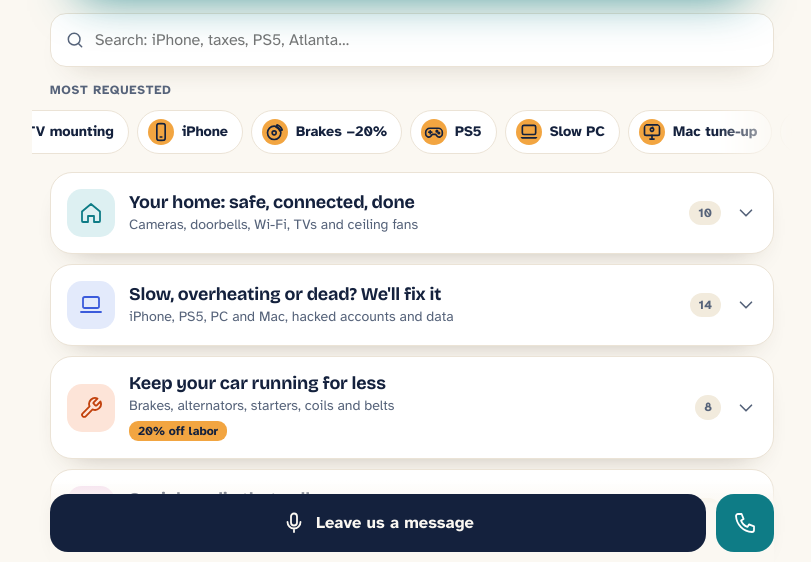
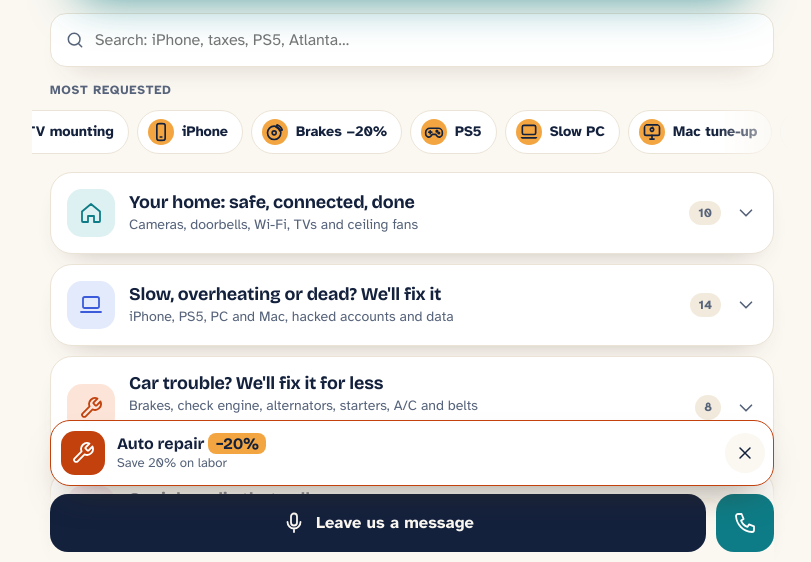
Before and after one commit to botjosean/fixandogopro, a plain HTML site: page go/index.html in a window 1280 px wide. Shown: the part 236-798 px from the top of the page, without its empty margins (228-1039 px from the left). Drawn offline with nearby package versions, Linux system fonts and the light colour scheme.

Commit message:
Mecanica: textos orientados al problema del cliente, aviso -20% con X en la pagina del QR; portada sin otros cambios
Co-Authored-By: Claude Opus 5.5 <noreply@anthropic.com>
Claude-Session: https://claude.ai/code/session_01BhoMyBTvyHh3aJwdKachGz

```diff
--- a/config.js
+++ b/config.js
@@ -209,17 +209,17 @@ const S = {
     ]
   },
   auto:{
-    es:{t:"Tu carro andando, sin precios de taller", d:"Frenos, alternador, arranque, bobinas, compresor y correas. Mecánica sencilla, bien hecha y a buen precio. Escríbenos y te cotizamos.", tile:"Frenos, alternador, arranque, bobinas y correas", promo:"20% de descuento en mano de obra"},
-    en:{t:"Keep your car running for less", d:"Brakes, alternators, starters, coils, A/C compressors and belts. Simple auto repair, done right at a fair price. Message us for a quote.", tile:"Brakes, alternators, starters, coils and belts", promo:"20% off labor"},
+    es:{t:"¿Problemas con tu carro? Te lo arreglamos", d:"Frenos, luz de check engine, batería y alternador, arranque, aire acondicionado y correas. Trabajo honesto, buen precio y te cotizamos antes de empezar.", tile:"Frenos, check engine, alternador, arranque, aire y correas", promo:"20% de descuento en mano de obra"},
+    en:{t:"Car trouble? We'll fix it for less", d:"Brakes, check engine light, batteries and alternators, starters, A/C and belts. Honest work, fair prices and a quote before we start.", tile:"Brakes, check engine, alternators, starters, A/C and belts", promo:"Save 20% on labor"},
     items:[
-      ["brake",{es:["Cambio de frenos","Pastillas y discos. ¿Chilla o vibra al frenar? Escríbenos"],en:["Brake replacement","Pads and rotors. Squeaking or shaking when you brake? Message us"],kw:"freno frenos pastillas discos balatas brakes brake pads rotors mecanica mecanico carro auto car mechanic"}],
-      ["battery",{es:["Alternador o batería","Si la batería no carga o se prenden luces en el tablero"],en:["Alternator or battery","Battery not charging or warning lights on the dash"],kw:"alternador bateria carga alternator battery charging mecanica carro car"}],
-      ["key",{es:["Motor de arranque","Para el carro que hace clic y no prende"],en:["Starter replacement","For the car that clicks and won't start"],kw:"arranque marcha starter no prende no arranca won't start mecanica carro car"}],
-      ["plug",{es:["Bobinas y bujías","Si el carro tiembla, falla o gasta mucha gasolina"],en:["Ignition coils and spark plugs","Rough idle, misfires or poor gas mileage"],kw:"bobina bobinas bujias coil coils spark plugs misfire tiembla falla mecanica carro car"}],
-      ["snow",{es:["Aire acondicionado que no enfría","Cambio de compresor del aire"],en:["A/C not blowing cold?","A/C compressor replacement"],kw:"aire acondicionado compresor ac a/c compressor mecanica carro car"}],
-      ["belt",{es:["Correa del tiempo y correa de accesorios","Cámbiala a tiempo y evita un daño grande en el motor"],en:["Timing belt and serpentine belt","Replace it on time and avoid major engine damage"],kw:"correa banda tiempo distribucion timing belt serpentine mecanica carro car"}],
-      ["gauge",{es:["Revisión y luz de check engine","Leemos el código con escáner y te decimos qué tiene"],en:["Inspection and check engine light","We scan the code and tell you what's wrong"],kw:"revision diagnostico escaner check engine luz inspection diagnostic scan mecanica carro car"}],
-      ["oil",{es:["Cambio de aceite y filtros",""],en:["Oil and filter change",""],kw:"aceite filtro oil change filter mecanica carro car"}]
+      ["brake",{es:["¿Tus frenos chillan o rechinan?","Cambio de pastillas y discos"],en:["Brakes squeaking or grinding?","Brake pads and rotors replaced"],kw:"freno frenos pastillas discos balatas rechinan chillan brakes brake pads rotors grinding mecanica mecanico carro auto car mechanic repair"}],
+      ["gauge",{es:["¿Se prendió la luz de check engine?","La revisamos con escáner y te decimos qué tiene"],en:["Check engine light on?","We scan it and tell you what's wrong"],kw:"revision diagnostico escaner check engine luz inspection diagnostic scan mecanica mecanico carro auto car mechanic repair"}],
+      ["battery",{es:["¿La batería se descarga sola?","Cambio de alternador y batería"],en:["Battery keeps dying?","Alternator and battery replacement"],kw:"alternador bateria carga descarga alternator battery dying charging mecanica carro auto car repair"}],
+      ["key",{es:["¿Hace clic y no prende?","Cambio de motor de arranque"],en:["Car clicks but won't start?","Starter replacement"],kw:"arranque marcha starter no prende no arranca won't start mecanica carro auto car repair"}],
+      ["snow",{es:["¿El aire acondicionado no enfría?","Cambio de compresor del aire"],en:["A/C blowing warm air?","A/C compressor replacement"],kw:"aire acondicionado compresor ac a/c compressor caliente mecanica carro auto car repair"}],
+      ["plug",{es:["¿El motor tiembla o falla?","Cambio de bobinas y bujías"],en:["Engine shaking or misfiring?","Ignition coils and spark plugs"],kw:"bobina bobinas bujias coil coils spark plugs misfire tiembla falla mecanica carro auto car repair"}],
+      ["belt",{es:["¿Ya te toca la correa del tiempo?","Correa del tiempo y de accesorios, antes de que dañe el motor"],en:["Timing belt or serpentine belt due?","Replace it before it damages your engine"],kw:"correa banda tiempo distribucion timing belt serpentine mecanica carro auto car repair"}],
+      ["oil",{es:["Cambio de aceite","Aceite y filtro, rápido y bien hecho"],en:["Oil change","Oil and filter, quick and done right"],kw:"aceite filtro oil change filter mecanica carro auto car"}]
     ]
   },
   casa:{
--- a/go/index.html
+++ b/go/index.html
@@ -214,6 +214,16 @@ textarea:focus,.in:focus{outline:none;border-color:var(--sea)}
 /* oferta de una categoría (p. ej. 20% en mecánica) */
 .ct .promo{display:inline-block;margin-top:6px;padding:3px 9px;border-radius:9px;background:var(--mango);color:#14213D;font-style:normal;font-weight:800;font-size:.76rem;line-height:1.2}
 .hero .promo{display:inline-block;margin-top:10px;padding:5px 12px;border-radius:999px;background:var(--mango);color:#14213D;font-weight:800;font-size:.86rem;position:relative;z-index:1}
+/* aviso flotante de la oferta: encima de la barra de abajo, no ocupa espacio; se cierra con la X */
+.toast{position:absolute;left:0;right:0;bottom:calc(100% - 6px);display:flex;align-items:center;gap:12px;padding:10px 8px 10px 10px;background:var(--card);border:1.5px solid var(--c3);border-radius:20px;
+  box-shadow:0 18px 36px -18px rgba(63,45,20,.6);transform:translateY(14px);opacity:0;visibility:hidden;transition:transform .35s cubic-bezier(.2,.8,.2,1),opacity .25s,visibility 0s .35s}
+.toast.on{transform:none;opacity:1;visibility:visible;transition:transform .35s cubic-bezier(.2,.8,.2,1),opacity .25s}
+.toast .tgo{display:flex;align-items:center;gap:12px;flex:1;min-width:0}
+.toast .ib{width:44px;height:44px;border-radius:14px;background:var(--c3);color:#fff}
+.toast b{display:block;font-family:"Bricolage Grotesque",system-ui,sans-serif;font-size:1rem;line-height:1.15}
+.toast b em{font-style:normal;background:var(--mango);color:#14213D;border-radius:8px;padding:1px 7px;margin-left:4px;white-space:nowrap}
+.toast small{display:block;color:var(--muted);font-size:.82rem;line-height:1.25;margin-top:2px}
+.toast .x{width:40px;height:40px;margin:0}
 
 :root{--paper:#FBF8F2;--line:#EBE3D6;--tint:#F2EBDD}
 .hero{background:linear-gradient(135deg,#0E7C86 0%,#0A626B 100%);box-shadow:0 28px 48px -30px rgba(14,124,134,.85)}
@@ -267,7 +277,7 @@ textarea:focus,.in:focus{outline:none;border-color:var(--sea)}
     </div>
   </header>
   <main id="app"></main>
-  <div class="bar"><div class="row2">
+  <div class="bar"><div class="toast" id="toast" role="status" aria-live="polite"></div><div class="row2">
     <button class="btn main" id="leave" type="button"></button>
     <a class="btn round" id="call"></a>
   </div></div>
@@ -398,6 +408,22 @@ function render(){
   q.addEventListener("keydown", e=>{ if (e.key==="Enter"){ e.preventDefault(); q.blur(); } });
   app.addEventListener("click", onClick);
   if (st) fillSheet();
+  promoToast();
+}
+/* Aviso de la oferta (p. ej. mecánica −20%): sale a los 2.5 s, se cierra con la X y no vuelve a salir en 3 días */
+let toastT = null;
+function promoToast(){
+  const el = document.getElementById("toast"), k = cats().find(x => S[x][lang].promo);
+  let seen = 0; try{ seen = +localStorage.getItem("promoX") || 0; }catch(e){}
+  if (!k || seg === k || Date.now() - seen < 3*864e5){ el.classList.remove("on"); return; }
+  const c = S[k][lang], m = (c.promo.match(/\d+%/) || [""])[0];
+  el.dataset.k = k;
+  el.innerHTML = `<button type="button" class="tgo"><span class="ib">${ico(CAT_ICON[k])}</span><span><b>${esc(T[lang].tag[k] || c.t)}${m?`<em>−${m}</em>`:""}</b><small>${esc(c.promo)}</small></span></button>
+    <button type="button" class="x" aria-label="${esc(T[lang].close)}">${ico("close")}</button>`;
+  const hide = () => { el.classList.remove("on"); try{ localStorage.setItem("promoX", Date.now()); }catch(e){} };
+  el.querySelector(".x").onclick = hide;
+  el.querySelector(".tgo").onclick = () => { hide(); if (openCat !== k) toggleCat(k); else document.querySelector(`.cat[data-k="${k}"] .cat-h`).scrollIntoView({behavior:"smooth",block:"start"}); };
+  if (!el.classList.contains("on")){ clearTimeout(toastT); toastT = setTimeout(() => el.classList.add("on"), 2500); }
 }
 function onClick(e){
   const hb = e.target.closest(".hotb");
```
Also changed, not shown: index.html (+10 -10 lines).
